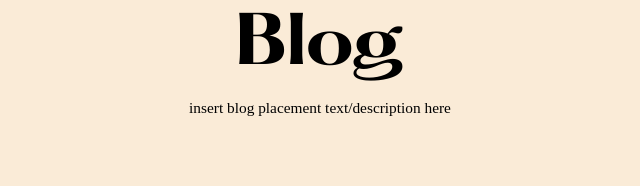
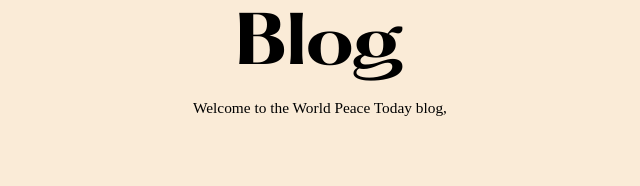
Before and after one commit to ARandomNeko/Inicio, a SvelteKit app in the folder inicio/: page /blog in a window 1280 px wide. Shown: the top 186 px of the page, without its empty margins (320-960 px from the left). Built offline with nearby package versions, Linux system fonts and the light colour scheme; a web font is replaced by a local one.

Commit message:
just the header and footer left

```diff
--- a/inicio/src/routes/blog/+page.svelte
+++ b/inicio/src/routes/blog/+page.svelte
@@ -1,4 +1,5 @@
 <section style="background: rgb(250,235,215);" class="h-screen">
     <h1 class="text-center"> Blog </h1>
-    <p class="text-center"> insert blog placement text/description here </p>
+    <p class="text-center"> Welcome to the World Peace Today blog,</p>
+
 </section>
```
